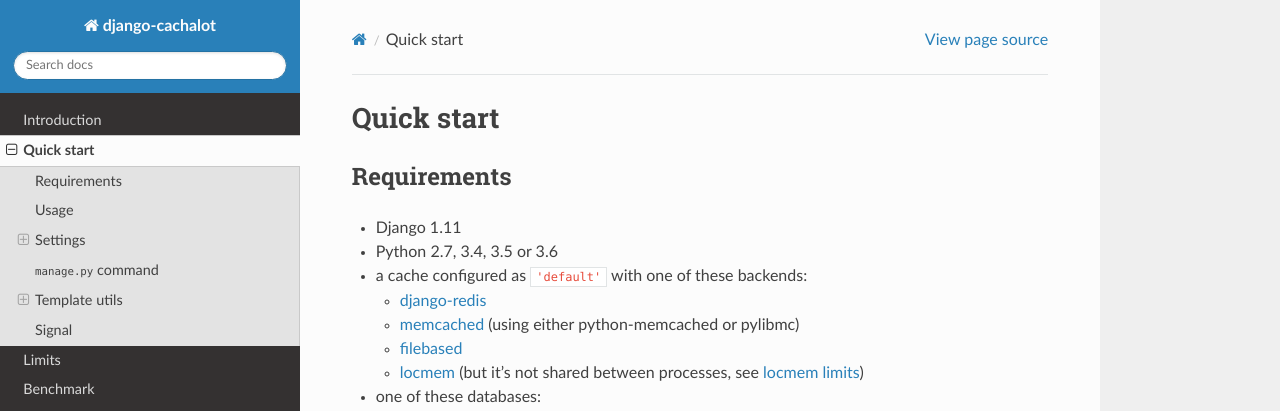
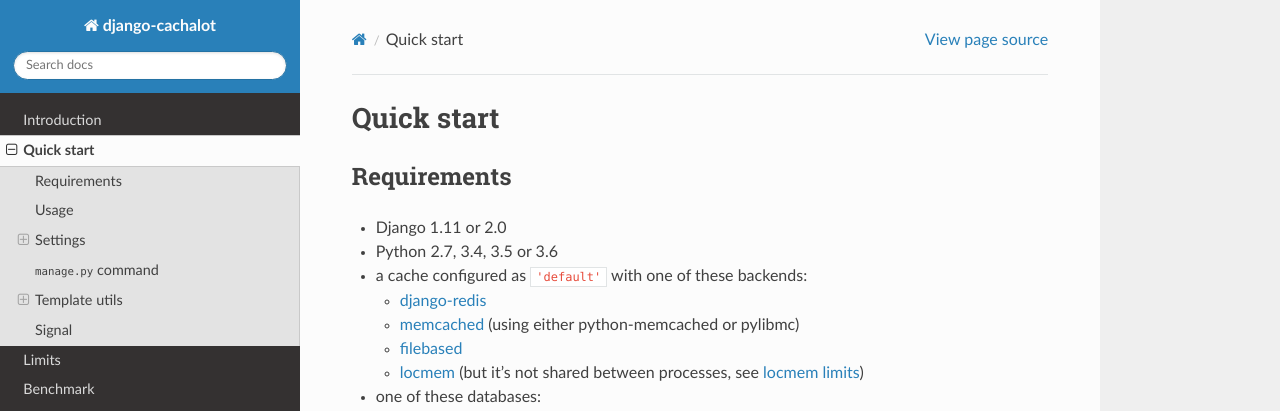
Before and after one commit to noripyt/django-cachalot, a Sphinx documentation site: the page built from docs/quickstart.rst, in a window 1280 px wide and 900 px high. Shown: the top 411 px of the window. Built offline with Sphinx 7.4.7 and the Read the Docs theme 2.0.0, drawn with Linux system fonts in a browser that asks for light colours; pages that are not in the unit, such as notebooks, are missing from menus; the version number could not be read and is left out.

Commit message:
Further Django 2.0 missing references.

```diff
--- a/docs/quickstart.rst
+++ b/docs/quickstart.rst
@@ -4,15 +4,15 @@
 Requirements
 ............
 
-- Django 1.11
+- Django 1.11 or 2.0
 - Python 2.7, 3.4, 3.5 or 3.6
 - a cache configured as ``'default'`` with one of these backends:
 
   - `django-redis <https://github.com/niwinz/django-redis>`_
-  - `memcached <https://docs.djangoproject.com/en/1.11/topics/cache/#memcached>`_
+  - `memcached <https://docs.djangoproject.com/en/2.0/topics/cache/#memcached>`_
     (using either python-memcached or pylibmc)
-  - `filebased <https://docs.djangoproject.com/en/1.11/topics/cache/#filesystem-caching>`_
-  - `locmem <https://docs.djangoproject.com/en/1.11/topics/cache/#local-memory-caching>`_
+  - `filebased <https://docs.djangoproject.com/en/2.0/topics/cache/#filesystem-caching>`_
+  - `locmem <https://docs.djangoproject.com/en/2.0/topics/cache/#local-memory-caching>`_
     (but it’s not shared between processes, see :ref:`locmem limits <Locmem>`)
 
 - one of these databases:
@@ -67,7 +67,7 @@
      change this setting, you end up on a cache that may contain stale data.
 
 .. |CACHES| replace:: ``CACHES``
-.. _CACHES: https://docs.djangoproject.com/en/1.11/ref/settings/#std:setting-CACHES
+.. _CACHES: https://docs.djangoproject.com/en/2.0/ref/settings/#std:setting-CACHES
 
 ``CACHALOT_DATABASES``
 ~~~~~~~~~~~~~~~~~~~~~~
@@ -80,7 +80,7 @@
   engines.
 
 .. |DATABASES| replace:: ``DATABASES``
-.. _DATABASES: https://docs.djangoproject.com/en/1.11/ref/settings/#std:setting-DATABASES
+.. _DATABASES: https://docs.djangoproject.com/en/2.0/ref/settings/#std:setting-DATABASES
 
 ``CACHALOT_TIMEOUT``
 ~~~~~~~~~~~~~~~~~~~~
@@ -191,7 +191,7 @@
 Template utils
 ..............
 
-`Caching template fragments <https://docs.djangoproject.com/en/1.11/topics/cache/#template-fragment-caching>`_
+`Caching template fragments <https://docs.djangoproject.com/en/2.0/topics/cache/#template-fragment-caching>`_
 can be extremely powerful to speedup a Django application.  However, it often
 means you have to adapt your models to get a relevant cache key, typically
 by adding a timestamp that refers to the last modification of the object.
--- a/requirements.txt
+++ b/requirements.txt
@@ -1 +1 @@
-Django>=1.11
+Django>=1.11,<2.1
--- a/setup.py
+++ b/setup.py
@@ -27,6 +27,7 @@
         'License :: OSI Approved :: BSD License',
         'Operating System :: OS Independent',
         'Framework :: Django :: 1.11',
+        'Framework :: Django :: 2.0',
         'Programming Language :: Python :: 2',
         'Programming Language :: Python :: 2.7',
         'Programming Language :: Python :: 3',
```
